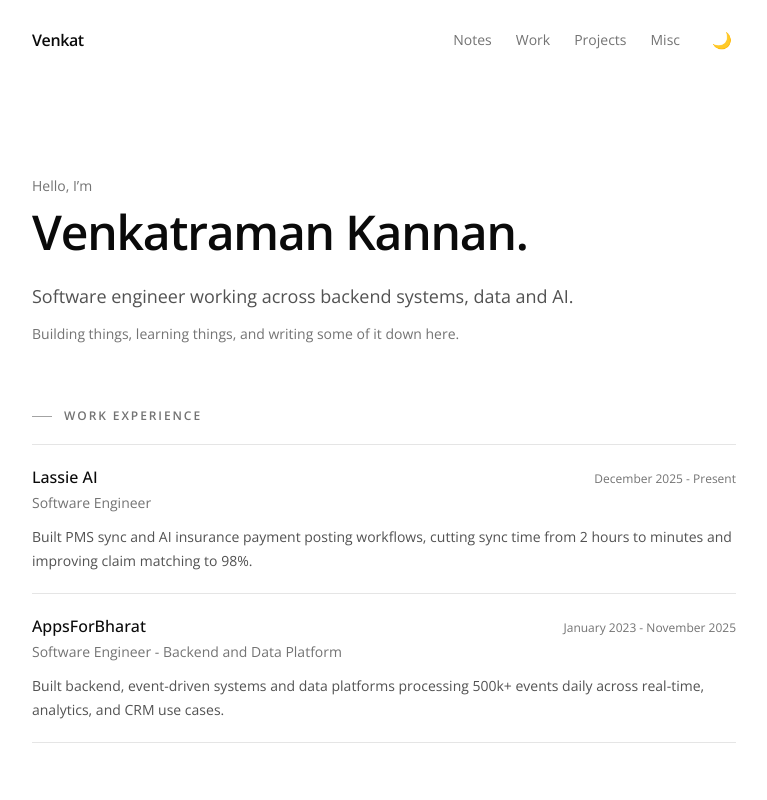
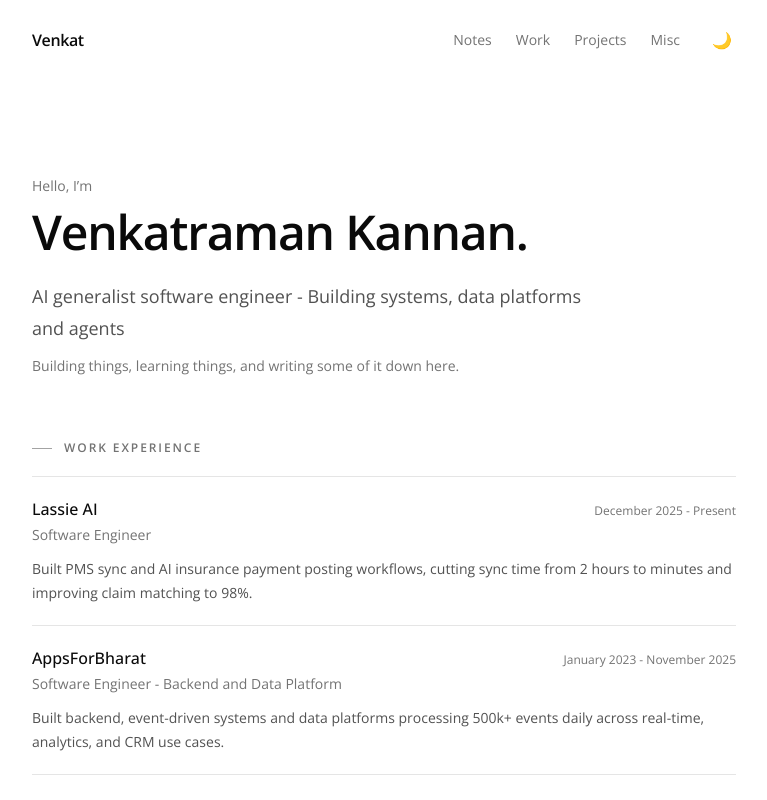
Before and after one commit to venkxycodes/portfolio, a React (Vite) app: page / in a window 1280 px wide. Shown: the top 800 px of the page, without its empty margins (256-1023 px from the left). Built offline with nearby package versions, Linux system fonts and the light colour scheme.

Commit message:
Update portfolio headline

```diff
--- a/src/data/site.ts
+++ b/src/data/site.ts
@@ -1,6 +1,6 @@
 export const siteContent = {
   name: 'Venkatraman Kannan',
-  introduction: 'Software engineer working across backend systems, data and AI.',
+  introduction: 'AI generalist software engineer - Building systems, data platforms and agents',
   currently: 'Building things, learning things, and writing some of it down here.',
   homeNote: 'I build products. I make AI build it for me.',
   links: {
```
